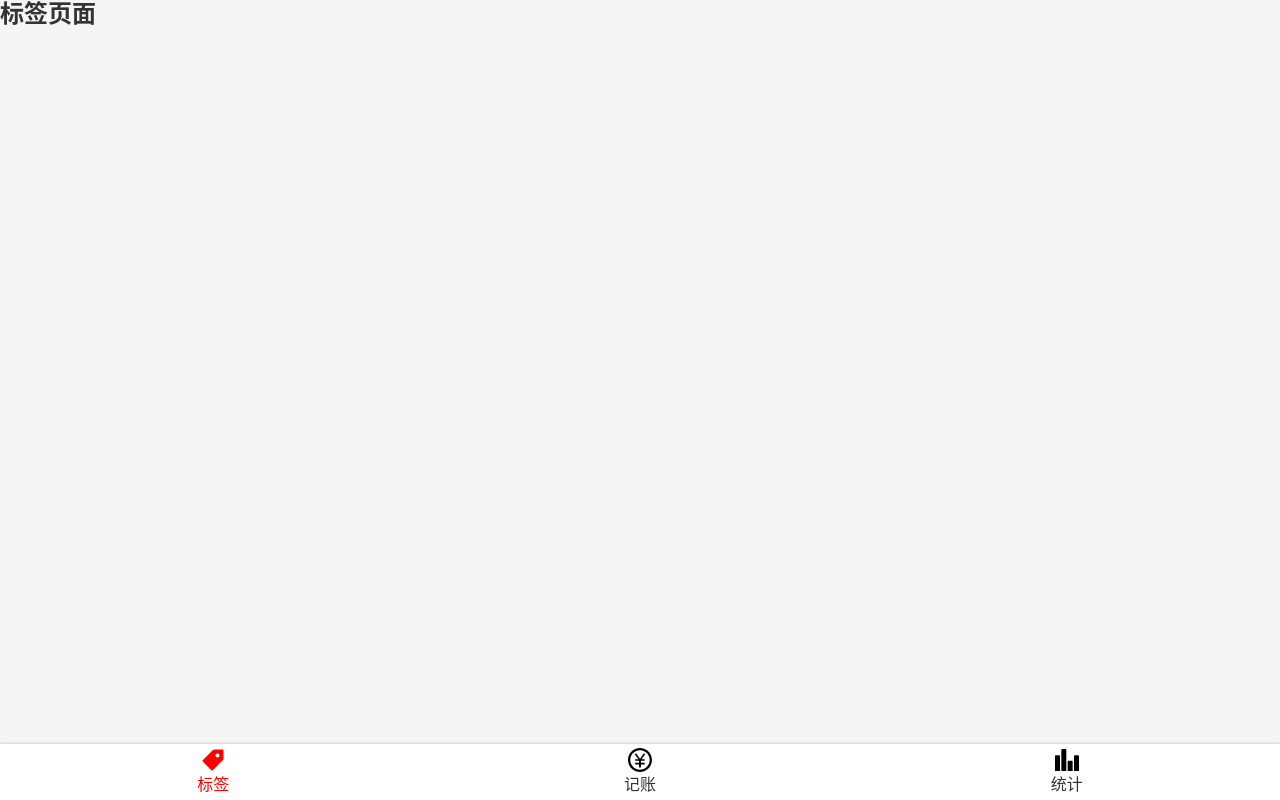
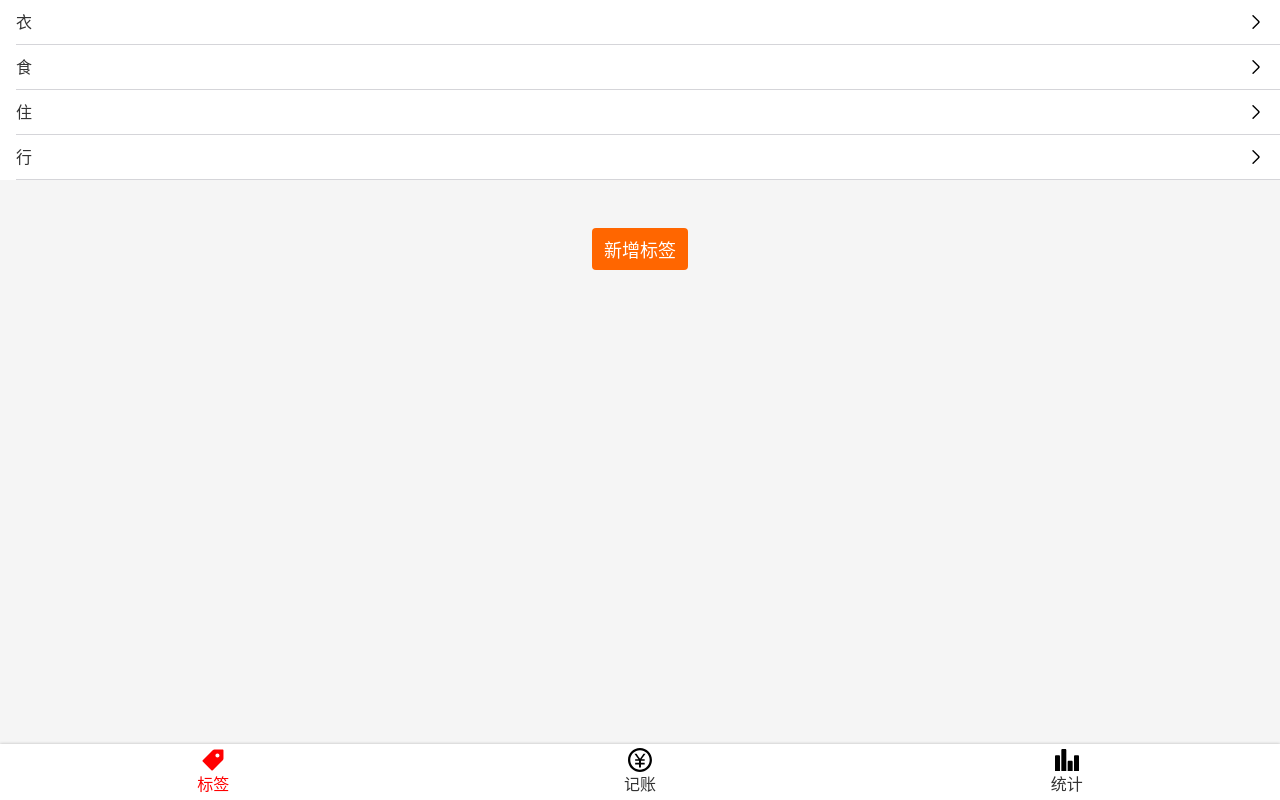
Before and after one commit to dana-wang9527/react-morney, a React app: page /#/tags in a window 1280 px wide. Built offline with nearby package versions, Linux system fonts and the light colour scheme.

Commit message:
tag list 样式做完

```diff
--- a/src/Views/Tags.tsx
+++ b/src/Views/Tags.tsx
@@ -1,14 +1,63 @@
 import Layout from '../components/Layout';
 import React from 'react';
 import {useTags} from '../useTags';
+import styled from 'styled-components';
+import Icon from 'components/Icon';
+
+
+const TagList = styled.ol`
+  font-size: 16px;
+  background: white;
+
+  > li {
+    border-bottom: 1px solid #d5d5d9;
+    line-height: 20px;
+    padding: 12px 16px 12px 0;
+    margin-left: 16px;
+    display: flex;
+    justify-content: space-between;
+    align-items: center;
+  }
+`;
+const Button = styled.button`
+  font-size: 18px;
+  border: none;
+  padding: 8px 12px;
+  background: #f60;
+  border-radius: 4px;
+  color: white;
+`;
+const Box = styled.div`
+  display: flex;
+  justify-content: center;
+  align-items: center;
+  flex-direction: column;
+`;
+
+const Space=styled.div`
+height: 48px;
+`;
 
 function Tags() {
-   const {tags,setTags} =useTags()
+    const {tags, setTags} = useTags();
     return (
         <Layout>
-            <h2>标签页面</h2>
+            <TagList>
+                {
+                    tags.map(tag =>
+                        <li key={tag}>
+                            <span>{tag}</span>
+                            <Icon name="Right"/>
+                        </li>
+                    )}
+            </TagList>
+            <Box>
+                <Space/>
+                <Button>新增标签</Button>
+            </Box>
+
         </Layout>
     );
 }
 
-export default Tags
+export default Tags;
--- a/src/useTags.tsx
+++ b/src/useTags.tsx
@@ -1,6 +1,6 @@
 import {useState} from 'react';
 
-const useTags=()=>{
+const useTags=()=>{//封装一个自定义Hook
     const [tags, setTags] = useState<string[]>(['衣', '食', '住', '行']);
 return{
     tags, setTags
```
Also changed, not shown: src/icons/Right.svg (added), src/icons/left.svg (added).
